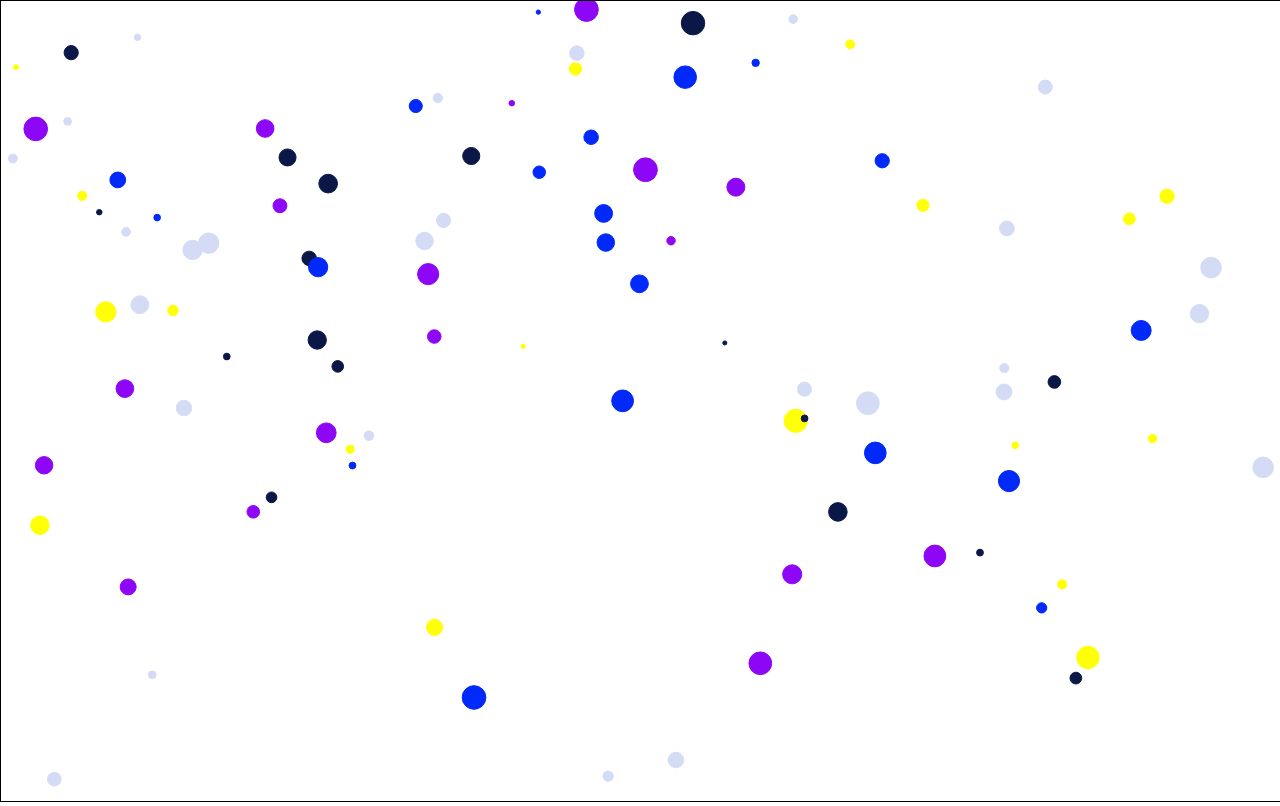
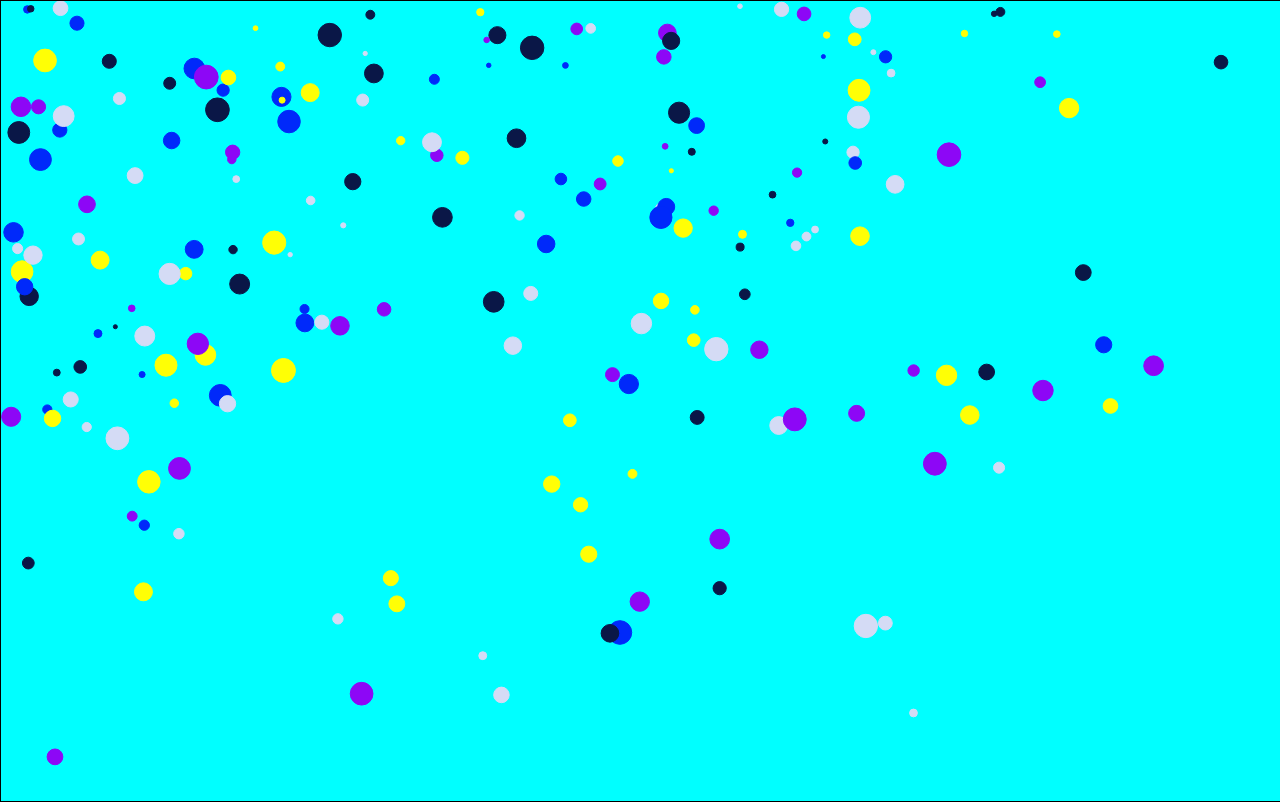
Before and after one commit to AdrielMarchena/Circles, a website with bundled scripts: page index.html in a window 1280 px wide. Built offline with nearby package versions, Linux system fonts and the light colour scheme.

Commit message:
minor glitch fix, balls velocity changed

```diff
--- a/index.html
+++ b/index.html
@@ -7,6 +7,7 @@
     <style type="text/css">
         canvas{
             border: 1px solid black;
+            background-color: aqua;
         }
 
         body{
--- a/js/Class/Circle.js
+++ b/js/Class/Circle.js
@@ -1,4 +1,5 @@
-const { detectColision,warpMode } = require('../globalConfigs');
+const { detectColision,warpMode,colorArray } = require('../globalConfigs');
+const { randomMe } = require('../utils/randomMe');
 const { ctx,canvas } = require('../canvas/canvasSetup');
 const { mouseTrack, mouse } = require('../events/mouseTrack');
 
@@ -14,6 +15,7 @@ module.exports = class Circle{
         this.color = color;
         this.maxRadius = maxRadius;
         this.minRadius = radius;
+        this.nextColor = color;
     }
     draw(){
 
@@ -26,21 +28,27 @@ module.exports = class Circle{
 
     }
     update(){
+
         //Colisions
         if(detectColision){
-            if(this.x + this.radius > canvas.width || this.x - this.radius < 0)
+            if(this.x + this.radius > canvas.width || this.x - this.radius < 0){
                 this.dx = -this.dx;
-            if(this.y + this.radius > canvas.height || this.y - this.radius < 0)
+                this.color = colorArray[Math.floor(randomMe(0,colorArray.length))];
+            }
+
+            if(this.y + this.radius > canvas.height || this.y - this.radius < 0){
                 this.dy = -this.dy;
+                this.color = colorArray[Math.floor(randomMe(0,colorArray.length))];
+            }
+
         }
-
         //Make balls warp in middle if they pass to much of the screen
         if(warpMode){
-            if(this.x + this.radius-10 > canvas.width || this.x - this.radius+10 < 0){
+            if(this.x + this.radius-1 > canvas.width || this.x - this.radius+1 < 0){
                 this.x = innerWidth/2;
                 this.y = innerHeight/2;
             }
-            if(this.y + this.radius-10 > canvas.height || this.y - this.radius+10 < 0){
+            if(this.y + this.radius-1 > canvas.height || this.y - this.radius+1 < 0){
                 this.x = innerWidth/2;
                 this.y = innerHeight/2;
             }
--- a/js/globalConfigs.js
+++ b/js/globalConfigs.js
@@ -2,13 +2,21 @@ let detectColision = true; /* Allow the colision detection */
 let warpMode = true;        /* Allow warp mode for balls */
 let mustResize = true;      /* Allow canvas resize when screen is resize */
 let mustClean = true;       /* Allow the canvas to clean each frame*/
-let ballsNumber = 100     /* Especify the number of balls to be created */
+let ballsNumber = 200;     /* Especify the number of balls to be created */
 
+let colorArray = [         /*Some color for the balls */
+    '#0A1747',
+    '#0029FA',
+    '#8D07F6',
+    '#FFFF05',
+    '#D4DBF5',
+];
 
 module.exports = {
     detectColision,
     warpMode,
     mustResize,
     mustClean,
-    ballsNumber
+    ballsNumber,
+    colorArray
 };
--- a/js/main.js
+++ b/js/main.js
@@ -33,10 +33,10 @@ function createBalls(){
     for(let i=0;i<ballsNumber;i++){
 
         let radius = randomMe(2,10);
-        let x = randomMe(0,canvas.width);
-        let y = randomMe(0,canvas.height);
-        let dx = randomMe(2,2);
-        let dy = randomMe(2,2);
+        let x = randomMe(0+radius,canvas.width-radius*2);
+        let y = randomMe(0+radius,canvas.height-radius*2);
+        let dx = randomMe(-1,1);
+        let dy = randomMe(-1,1);
         let color = colorArray[Math.floor(randomMe(0,colorArray.length))];
         let maxRadius = randomMe(15,40);
 
```
Also changed, not shown: dist/main.js, favicon.ico (added).
